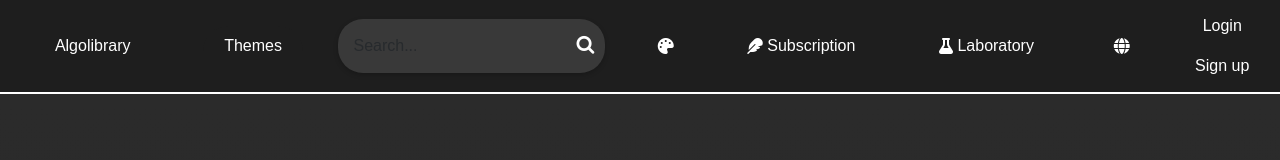
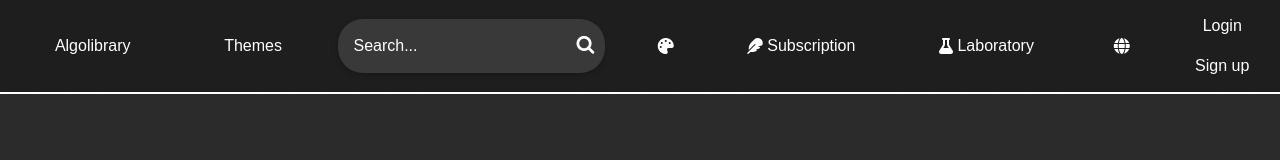
Before and after one commit to MusicW0lf/diploma-frontend, an Angular app: page / in a window 1280 px wide. Shown: the top 160 px of the page. Built offline with nearby package versions, Linux system fonts and the light colour scheme.

Commit message:
Searchbar color fixed.

```diff
--- a/src/app/algorithm-header/algorithm-header.component.css
+++ b/src/app/algorithm-header/algorithm-header.component.css
@@ -9,6 +9,7 @@ header {
     top: 0;
     z-index: 5000;
     border-bottom: 2px solid #fff;
+    color: #fff;
 }
 
 .header-cell {
@@ -46,6 +47,11 @@ header {
     box-shadow: 0 2px 5px rgba(0, 0, 0, 0.2); /* Optional shadow for depth */
 }
 
+.custom-placeholder::placeholder {
+    color: white;
+    /* opacity: 1; */
+  }
+
 .search-container .form-control {
     border: none; /* Remove default border */
     outline: none; /* Remove outline */
@@ -53,6 +59,7 @@ header {
     border-radius: 25px; /* Match the container's border radius */
     padding: 10px; /* Padding for the input field */
     width: 100%; /* Full width */
+    color: #fff;
 }
 
 .search-container .search-button {
@@ -62,7 +69,7 @@ header {
 }
 
 .search-container .search-button i {
-    color: #4CAF50; /* Color for the search icon */
+    color: #fff;
     font-size: 1.2em; /* Adjust icon size */
 }
 
--- a/src/app/algorithm-header/algorithm-header.component.html
+++ b/src/app/algorithm-header/algorithm-header.component.html
@@ -22,7 +22,7 @@
 
   <!-- Search Bar -->
   <div class="search-container">
-    <input style="color: #fff" class="form-control" type="search" placeholder="Search..." aria-label="Search">
+    <input class="form-control custom-placeholder" type="search" placeholder="Search..." aria-label="Search">
     <button class="search-button" type="submit">
       <i style="color: #fff" class="fa fa-search"></i>
     </button>
```
